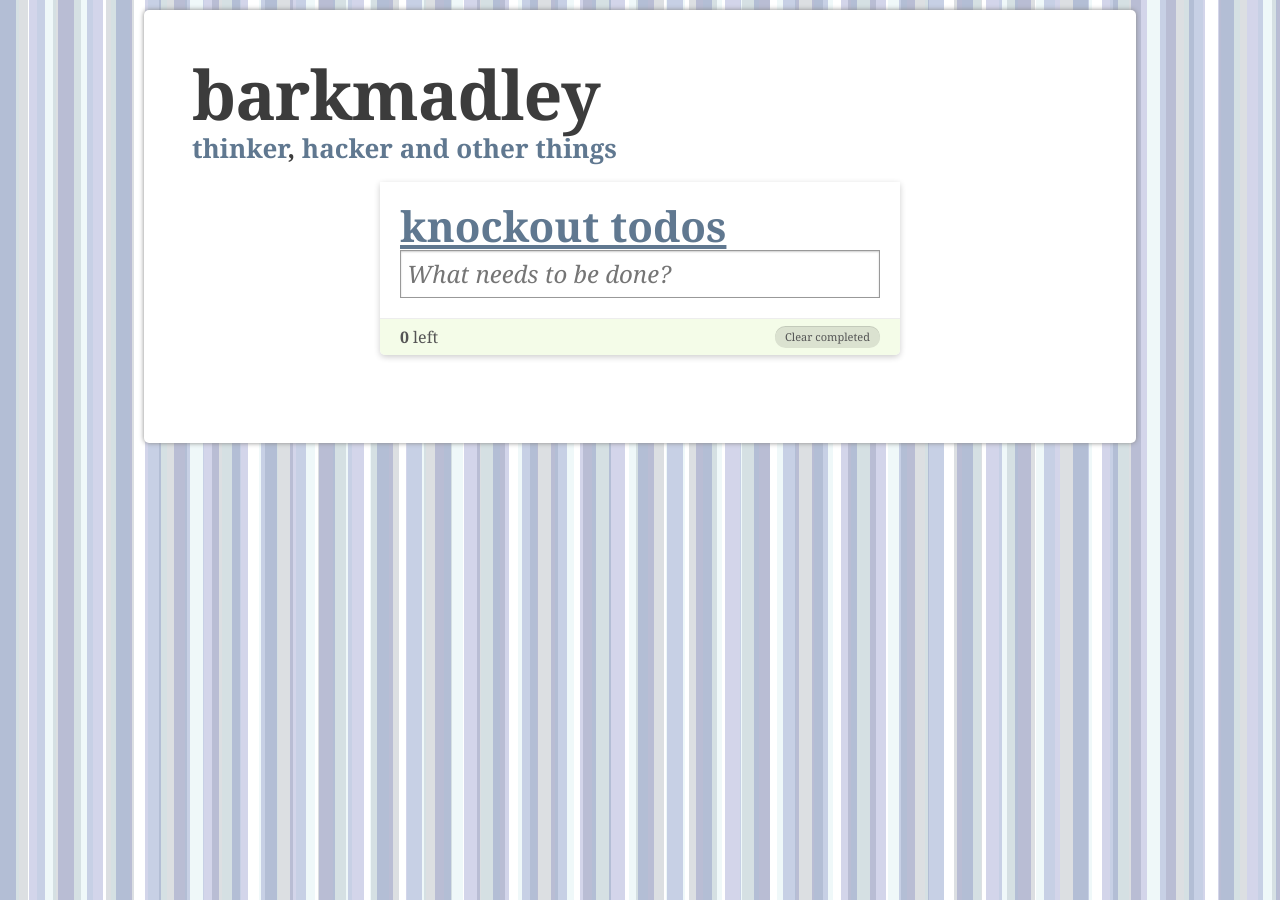
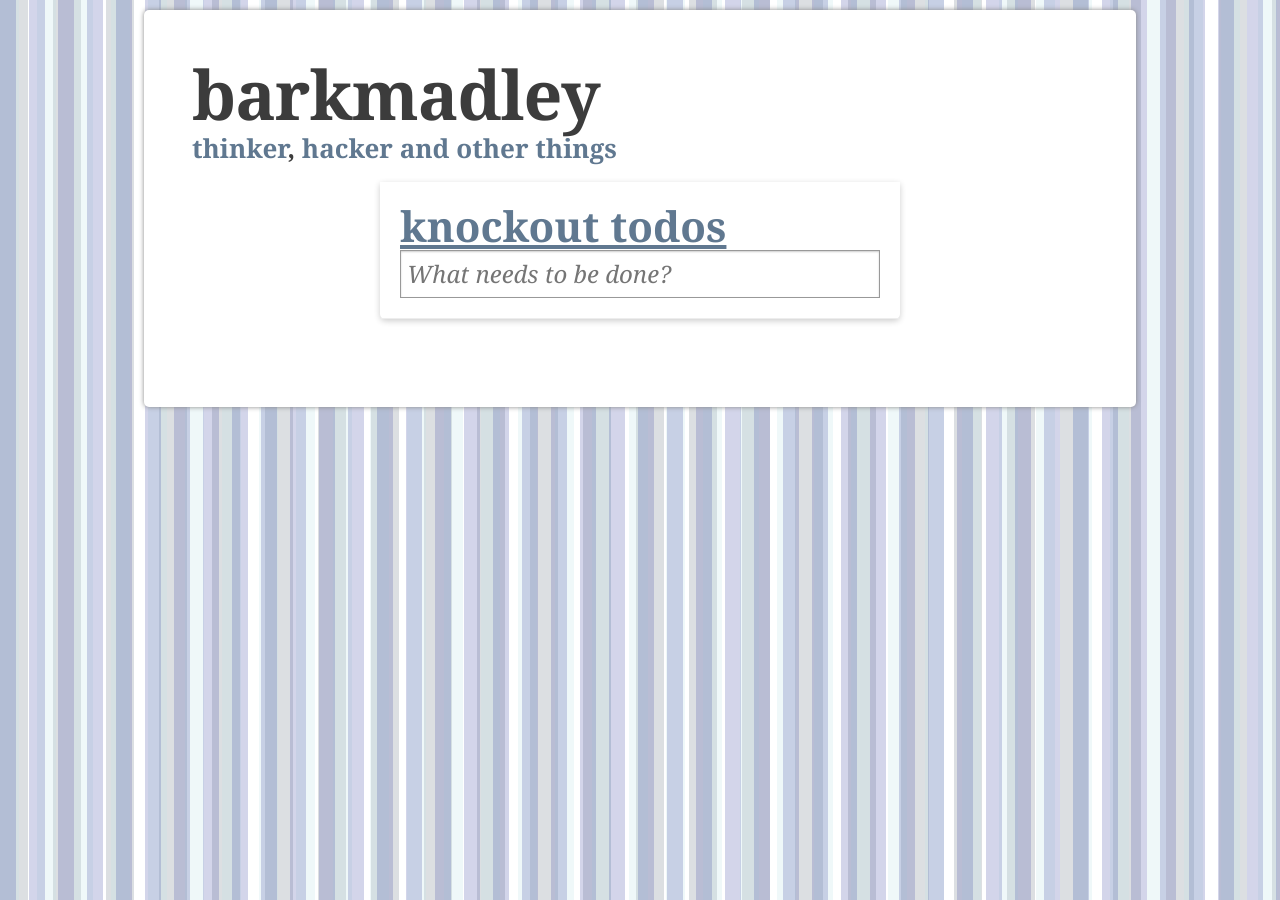
Before and after one commit to barkmadley/barkmadley.github.com, a Jekyll site: the page built from things/todos.html, in a window 1280 px wide. Built offline with Jekyll 4.4.1, drawn with Linux system fonts in a browser that asks for light colours; nearby versions of some CDN libraries; Markdown is read by kramdown in place of the engine named in the settings; some of the changed lines change nothing that is shown.

Commit message:
unobtrusive data binding.
Cant think of a way to do this from within templates.

```diff
--- a/js/plugins.js
+++ b/js/plugins.js
@@ -12,3 +12,51 @@
 
 
 // place any jQuery/helper plugins in here, instead of separate, slower script files.
+
+/**
+* @preserve Unobtrusive Knockout support library for jQuery
+*
+* @author Joel Thoms
+* @version 1.1
+*/
+
+(function($) {
+
+    if (!$ || !$['fn']) throw new Error('jQuery library is required.');
+
+    /**
+    * Private method to recursively render key value pairs into a string
+    *
+    * @param {Object} options Object to render into a string.
+    * @return {string} The string value of the object passed in.
+    */
+    function render(options) {
+        var rendered = [];
+        for (var key in options) {
+            var val = options[key];
+            switch (typeof val) {
+                case 'string': rendered.push(key + ':' + val); break;
+                case 'object': rendered.push(key + ':{' + render(val) + '}'); break;
+                case 'function': rendered.push(key + ':' + val.toString()); break;
+            }
+        }
+        return rendered.join(',');
+    }
+
+    /**
+    * jQuery extension to handle unobtrusive Knockout data binding.
+    *
+    * @param {Object} options Object to render into a string.
+    * @return {Object} A jQuery object.
+    */
+    $['fn']['dataBind'] = $['fn']['dataBind'] || function(options) {
+        return this['each'](function() {
+            var opts = $.extend({}, $['fn']['dataBind']['defaults'], options);
+            var attr = render(opts);
+            if (attr != null && attr != '') {
+                $(this)['attr']('data-bind', attr);
+            }
+        });
+    };
+
+})(jQuery);
--- a/things/todos.html
+++ b/things/todos.html
@@ -22,16 +22,12 @@
     <h2><a href="https://github.com/barkmadley/barkmadley.github.com/blob/master/things/todos.html"
         title="view source" target="_blank">{{ page.title }}</a></h2>
     <p>
-      <input id="addTaskInput" type="text" placeholder="What needs to be done?"
-        data-bind="value: taskName, event: { keyup: addTask }" />
+      <input id="addTaskInput" type="text" placeholder="What needs to be done?" />
     </p>
-    <div class="items"
-      data-bind="template: { name: 'tasksTemplate', foreach: tasks }" ></div>
+    <div class="items"></div>
     <footer>
-      <a
-        class="clear"
-        data-bind="event: { click: clearCompleted }">Clear completed</a>
-      <div class="count"><span data-bind="text: openTasks">&nbsp;</span> left</div>
+      <a class="clear">Clear completed</a>
+      <div class="count"><span>&nbsp;</span> left</div>
     </footer>
   </div>
 </div>
@@ -69,6 +65,29 @@
 var viewModel = {};
 
 window.page_init = function () {
+
+  $("#tasks p input").dataBind({
+    "value": "taskName",
+    "event": { "keyup": "addTask" }
+  });
+  $("#tasks div.items").dataBind({
+    "template": {
+      "name": "'tasksTemplate'",
+      "foreach": "tasks"
+    }
+  });
+  $("#tasks footer").addClass("clearfix");
+  $("#tasks footer a").dataBind({
+    "event": { "click": "clearCompleted" },
+    "visible": "completed().length > 0"
+  });
+  $("#tasks footer .count").dataBind({
+    "visible": "openTasks() > 0"
+  });
+  $("#tasks footer span").dataBind({
+    "text": "openTasks"
+  });
+
   /* initial state is an empty task list and an empty task string */
   viewModel.tasks = ko.observableArray(
     /* load tasks from localStorage if available or [] */
@@ -260,4 +279,7 @@
 #tasks .count span {
   font-weight: bold;
 }
+#tasks footer a {
+  margin-bottom: 7px;
+}
 </style>
```
